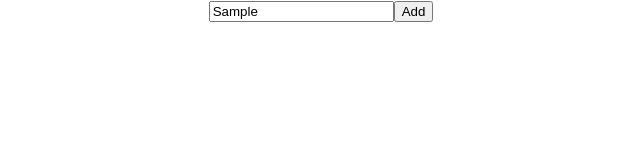
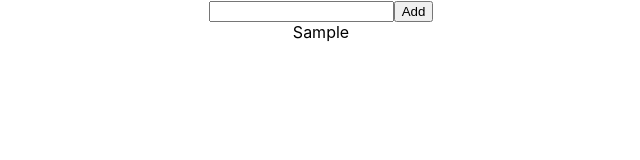
Before and after one commit to denzeltimajo/todolist-react, a React (Create React App) app: page / in a window 1280 px wide. Both pictures are taken after typing "Sample" into the empty fields and a click on the button "Add". Shown: the top 160 px of the page, without its empty margins (319-959 px from the left). Built offline with nearby package versions, Linux system fonts and the light colour scheme.

Commit message:
Added list of todos

```diff
--- a/src/App.js
+++ b/src/App.js
@@ -1,12 +1,20 @@
 import React, { useState } from 'react';
 import './App.css';
 
-const TodoForm = ({handleSubmit, setInputText}) => {
+const TodoForm = ({handleSubmit, inputText, setInputText}) => {
   return (
     <form onSubmit={handleSubmit}>
-      <input type="text" onChange={event => setInputText(event.target.value)} />
+      <input type="text" value={inputText} onChange={event => setInputText(event.target.value)} />
       <button type="submit">Add</button>
     </form>)
+}
+
+const TodoList = ({todoList}) => {
+  return (
+    <div>
+      {todoList.map(item => <div>{item}</div>)}
+    </div>
+  )
 }
 
 const TodoListApp = props => {
@@ -16,13 +24,17 @@ const TodoListApp = props => {
 
   const handleSubmit = (event) => {
     setTodoList([...todoList, inputText])
-    console.log(todoList)
+    setInputText("")
     event.preventDefault()
   }
 
   return (
   <div>
-    <TodoForm handleSubmit={handleSubmit} setInputText={setInputText}/>
+    <TodoForm
+      handleSubmit={handleSubmit}
+      inputText={inputText}
+      setInputText={setInputText}/>
+    <TodoList todoList={todoList} />
   </div>)
 
 }
```
